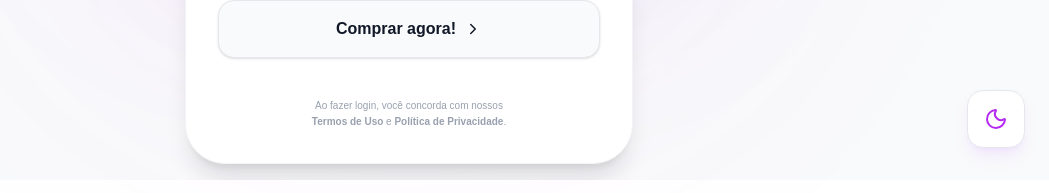
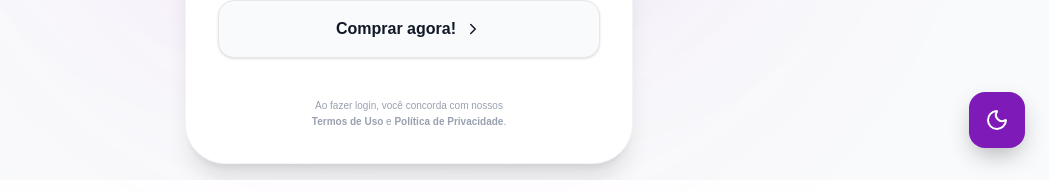
Before and after one commit to rafaelachagas/rafinhaai, a Next.js app in the folder plata-forma/: page /login in a window 1280 px wide. Shown: the part 628-821 px from the top of the page, without its empty margins (231-1280 px from the left). Built offline with nearby package versions, Linux system fonts and the light colour scheme; no server answers.

Commit message:
Debug: Force theme toggle visibility with extreme styles and z-index.

```diff
--- a/plata-forma/src/app/components/ThemeToggle.tsx
+++ b/plata-forma/src/app/components/ThemeToggle.tsx
@@ -18,10 +18,21 @@ export default function ThemeToggle() {
         <button
             onClick={toggleTheme}
             type="button"
-            className={`fixed bottom-6 right-6 p-4 rounded-2xl border transition-all duration-300 z-[100] cursor-pointer shadow-lg hover:scale-110 active:scale-95 ${isDark
-                    ? 'bg-[#120222] border-white/10 text-[#B42AF0] shadow-violet-950/20 hover:bg-[#1a052d]'
-                    : 'bg-white border-gray-200 text-[#B42AF0] shadow-purple-500/10 hover:shadow-purple-500/20'
-                }`}
+            style={{
+                position: 'fixed',
+                bottom: '24px',
+                right: '24px',
+                zIndex: 9999,
+                backgroundColor: isDark ? '#B42AF0' : '#7D1AB8',
+                color: 'white',
+                padding: '16px',
+                borderRadius: '16px',
+                boxShadow: '0 10px 25px -5px rgba(0, 0, 0, 0.3)',
+                cursor: 'pointer',
+                display: 'flex',
+                alignItems: 'center',
+                justifyContent: 'center'
+            }}
             title={isDark ? "Mudar para modo claro" : "Mudar para modo escuro"}
         >
             {isDark ? <Sun size={24} /> : <Moon size={24} />}
```
